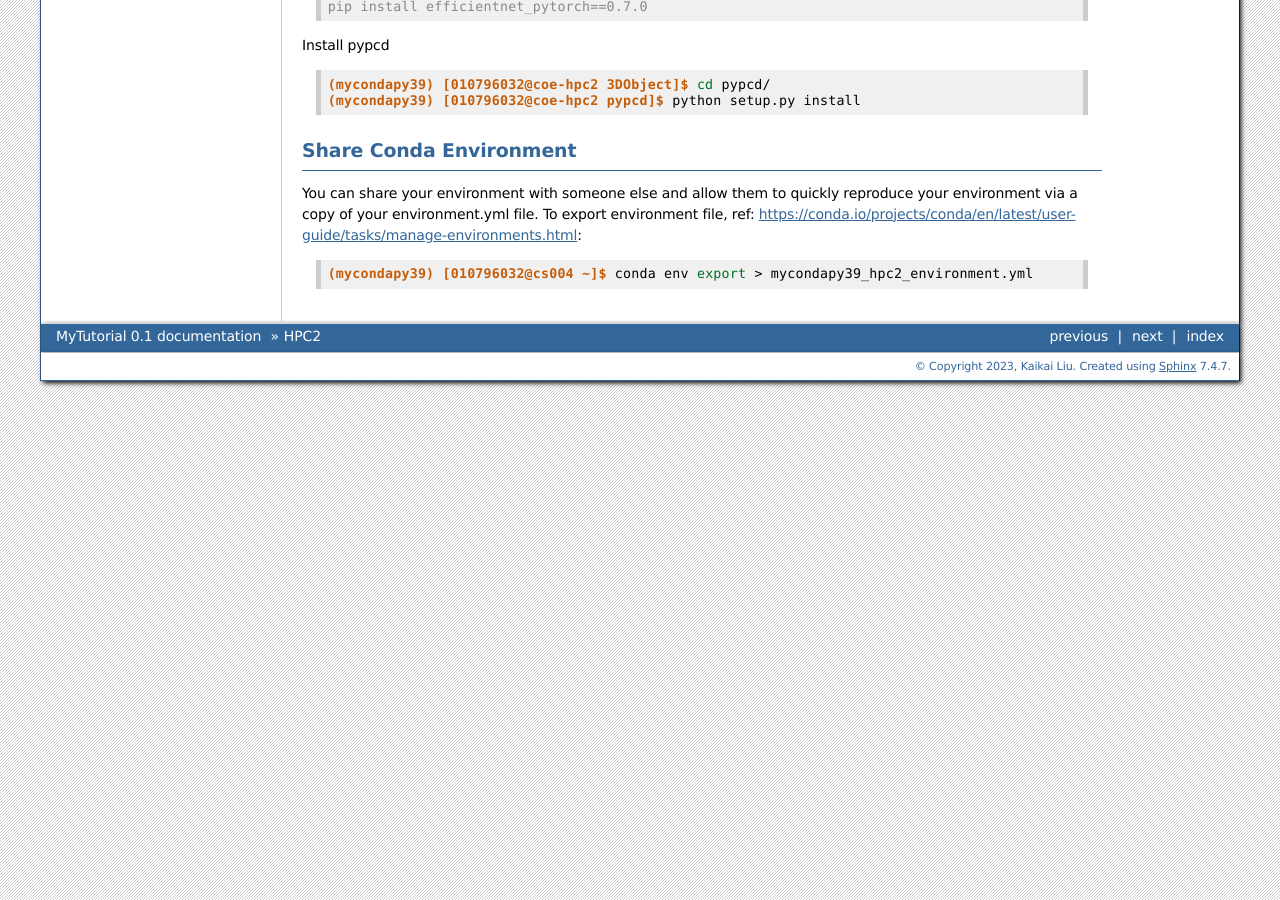
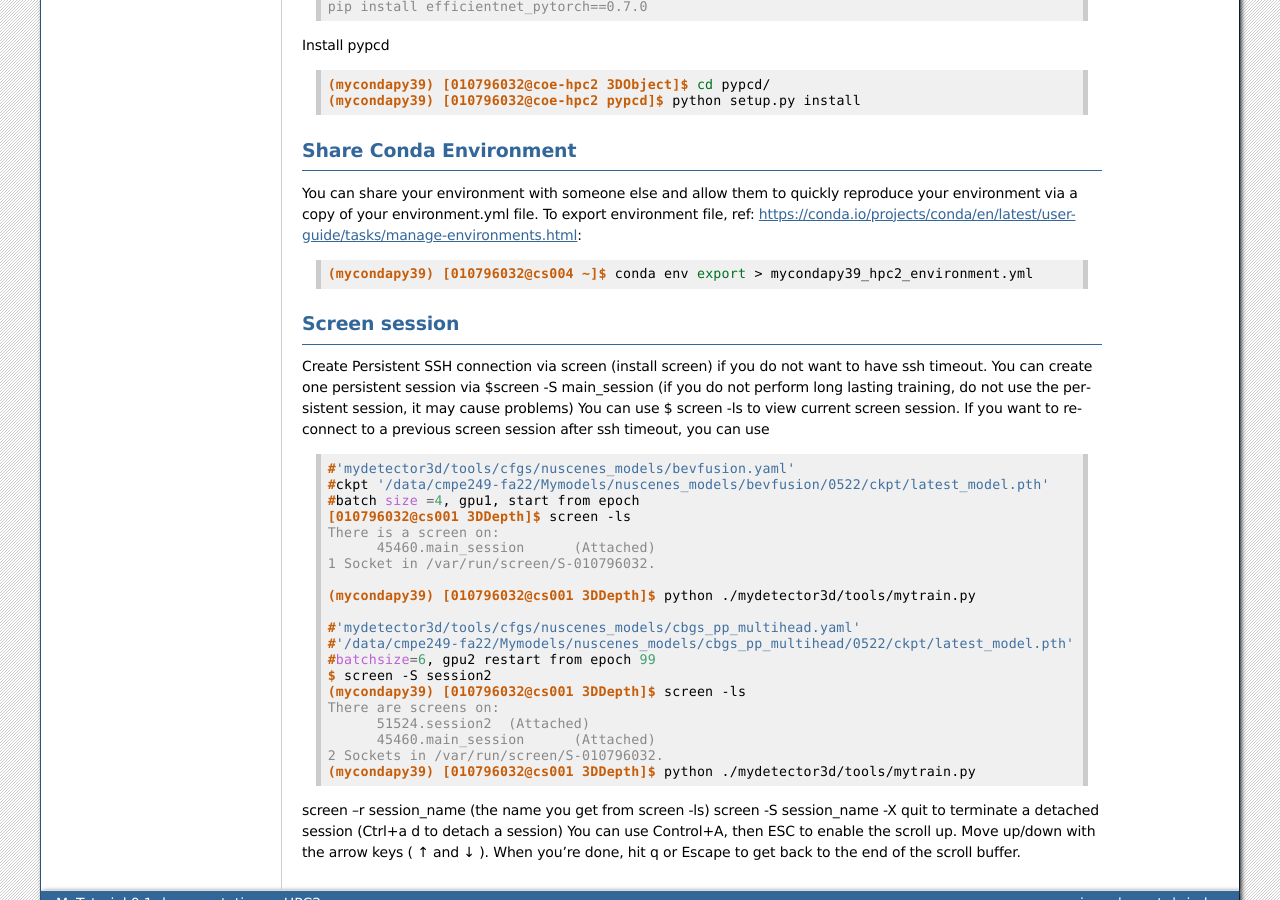
Before and after one commit to lkk688/mytutorial, a Sphinx documentation site: the page built from docs/source/HPC2.rst, in a window 1280 px wide and 900 px high, scrolled down 1794 px. Built offline with Sphinx 7.4.7, drawn with Linux system fonts in a browser that asks for light colours; pages that are not in the unit, such as notebooks, are missing from menus.

Commit message:
update hpc2

```diff
--- a/docs/source/HPC2.rst
+++ b/docs/source/HPC2.rst
@@ -129,3 +129,37 @@ You can share your environment with someone else and allow them to quickly repro
 .. code-block:: console
 
    (mycondapy39) [010796032@cs004 ~]$ conda env export > mycondapy39_hpc2_environment.yml
+
+Screen session
+---------------
+
+Create Persistent SSH connection via screen (install screen) if you do not want to have ssh timeout. You can create one persistent session via $screen -S main_session  (if you do not perform long lasting training, do not use the persistent session, it may cause problems)
+You can use $ screen -ls to view current screen session. If you want to reconnect to a previous screen session after ssh timeout, you can use
+
+.. code-block:: console
+
+   #'mydetector3d/tools/cfgs/nuscenes_models/bevfusion.yaml'
+   #ckpt '/data/cmpe249-fa22/Mymodels/nuscenes_models/bevfusion/0522/ckpt/latest_model.pth'
+   #batch size =4, gpu1, start from epoch
+   [010796032@cs001 3DDepth]$ screen -ls
+   There is a screen on:
+         45460.main_session      (Attached)
+   1 Socket in /var/run/screen/S-010796032.
+
+   (mycondapy39) [010796032@cs001 3DDepth]$ python ./mydetector3d/tools/mytrain.py
+
+   #'mydetector3d/tools/cfgs/nuscenes_models/cbgs_pp_multihead.yaml'
+   #'/data/cmpe249-fa22/Mymodels/nuscenes_models/cbgs_pp_multihead/0522/ckpt/latest_model.pth'
+   #batchsize=6, gpu2 restart from epoch 99
+   $ screen -S session2
+   (mycondapy39) [010796032@cs001 3DDepth]$ screen -ls
+   There are screens on:
+         51524.session2  (Attached)
+         45460.main_session      (Attached)
+   2 Sockets in /var/run/screen/S-010796032.
+   (mycondapy39) [010796032@cs001 3DDepth]$ python ./mydetector3d/tools/mytrain.py
+
+
+screen –r session_name (the name you get from screen -ls)
+screen -S session_name -X quit to terminate a detached session (Ctrl+a d to detach a session)
+You can use Control+A, then ESC to enable the scroll up. Move up/down with the arrow keys ( ↑ and ↓ ). When you're done, hit q or Escape to get back to the end of the scroll buffer.
```
